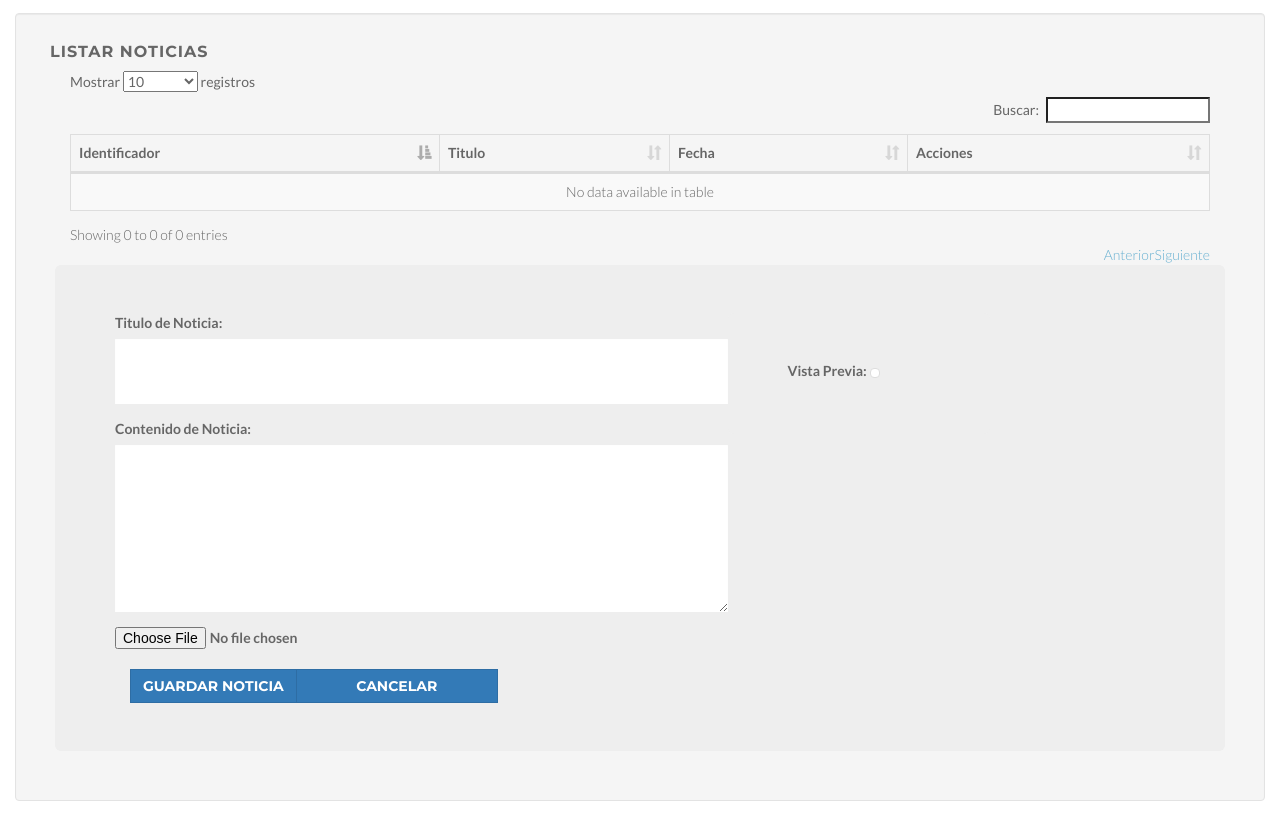
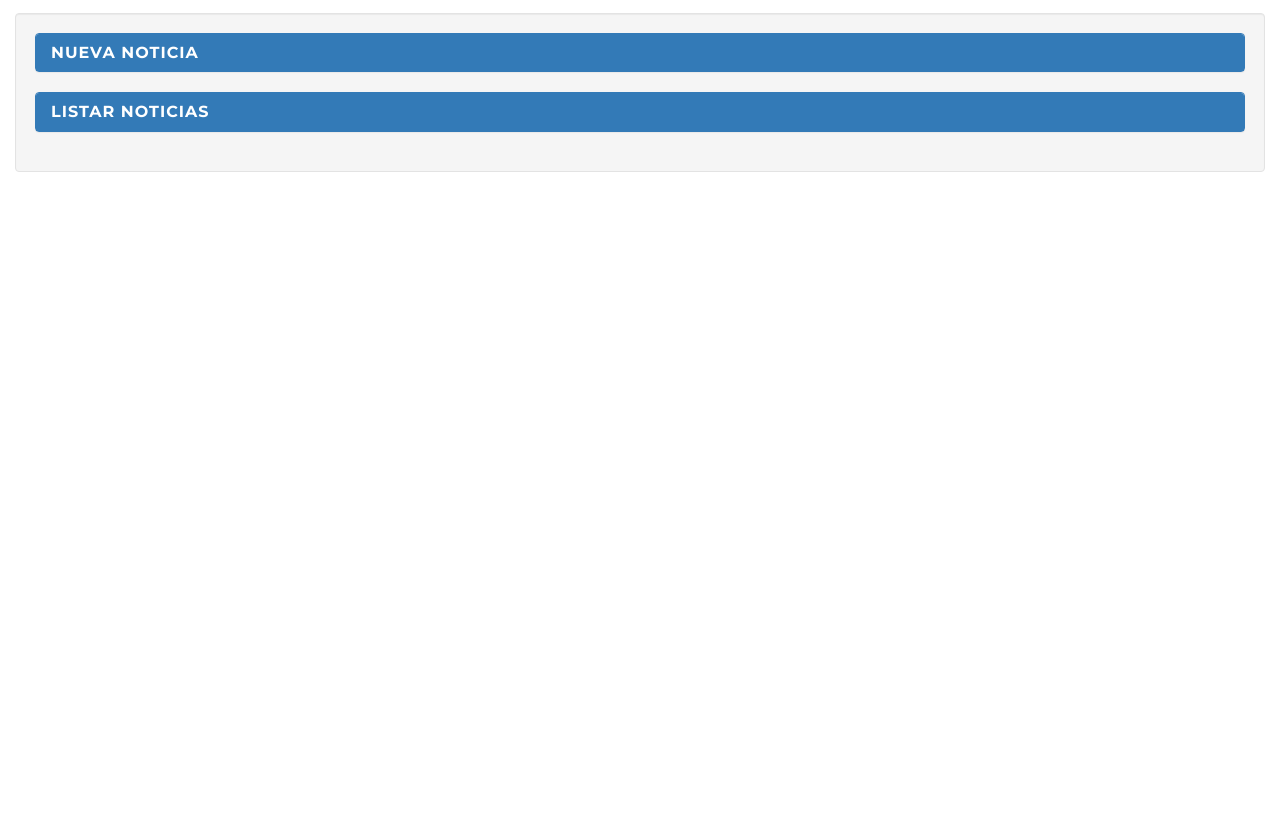
Before and after one commit to elcordova/CEUPROPSF, a CodeIgniter app: page /CEUPROPSF/index.php/noticias/index in a window 1280 px wide. Shown: the part 91-912 px from the top of the page. After the commit the page ends 263 px from the top, so only its background shows below. Run offline with CodeIgniter, Linux system fonts and the light colour scheme; data that the repository does not hold is empty; some libraries are stand-ins or nearby versions.

Commit message:
edicion_noticias

```diff
--- a/application/controllers/Noticias.php
+++ b/application/controllers/Noticias.php
@@ -6,7 +6,7 @@ class Noticias extends CI_Controller {
 	public function __construct()
 	{
 		parent::__construct();
-		$this->load->model('noticias_model');
+		$this->load->model(array('noticias_model','comentario_model'));
 	}
 
 	public function index()
@@ -15,15 +15,7 @@ class Noticias extends CI_Controller {
 		$this->load->library('form_validation');
 		$this->load->model('noticias_model');
 		$data=null;
-		$arrayNoticias=$data=$this->noticias_model->get();
-		if($arrayNoticias==false){
-			$dato['estado']=false;
-			$this->load->view('administracion/noticias',$dato);
-		}else{
-			$data['noticias']=$arrayNoticias;
-			$data['estado']=true;
-			$this->load->view('administracion/noticias',$data);
-		}
+		$this->load->view('administracion/noticias',$data);
 	}
 
 	public function insert()
@@ -58,6 +50,7 @@ class Noticias extends CI_Controller {
 		$data=$this->noticias_model->get($id);
 		echo json_encode($data);
 	}
+
 	public function consultar_noticias(){
 		$where = NULL;
 		if($this->input->get())
@@ -65,9 +58,43 @@ class Noticias extends CI_Controller {
 			$where=$this->input->get();
 		}
 		$arrayNoticias=$this->noticias_model->get($where);
+		foreach ($arrayNoticias as $array_noticia) {
+
+		}
+
 		echo json_encode($arrayNoticias);
+	}
+
+
+	public function actualizar(){
+		$post= $this->input->post();
+		$file_ok=0;
+		if (isset($post['checkbox_edit_img'])) {
+			$config['upload_path'] = './public/img/notices/';
+			$config['allowed_types'] = 'gif|jpg|png';
+			$this->load->library('upload', $config);
+			if (!$this->upload->do_upload('file_edit'))
+			{
+				echo "error";
+        	} else {
+	        	$datos=array("upload_data"=>$this->upload->data());
+	        	$file_info = $this->upload->data();
+				$file_ok=$this->noticias_model->update(array('not_tit'=>$post['titulo_edit'],'not_con'=>$post['contenido_edit'],'not_ban'=>$datos['upload_data']['file_name']),$post['id_noticia']);
+			}
+		}else{
+			$file_ok=$this->noticias_model->update(array('not_tit'=>$post['titulo_edit'],'not_con'=>$post['contenido_edit']),$post['id_noticia']);
+		}
+
+
+		if ($file_ok > 0) {
+			echo "exito";
+		}else{
+	        echo $this->upload->display_errors();
+		}
 
 	}
+
+
 }
 
 /* End of file Noticias.php */
--- a/application/models/comentario_model.php
+++ b/application/models/comentario_model.php
@@ -27,7 +27,7 @@ class Comentario_model extends CI_Model {
     public function get($where = NULL) {
         $this->db->select('*');
         $this->db->from(self::TABLE_NAME);
-        $this->db->order_by("fecha_comentario", "desc");
+        $this->db->order_by("com_id", "desc");
         if ($where !== NULL) {
             if (is_array($where)) {
                 foreach ($where as $field=>$value) {
--- a/application/models/noticias_model.php
+++ b/application/models/noticias_model.php
@@ -27,7 +27,7 @@ class Noticias_model extends CI_Model {
     public function get($where = NULL) {
         $this->db->select('*');
         $this->db->from(self::TABLE_NAME);
-        $this->db->order_by("not_fec_pub", "desc");
+        $this->db->order_by("not_id", "asc");
         if ($where !== NULL) {
             if (is_array($where)) {
                 foreach ($where as $field=>$value) {
--- a/application/views/administracion/noticias.php
+++ b/application/views/administracion/noticias.php
@@ -7,73 +7,25 @@ include('includes/navbar.php');
 
 <div id="page-content-wrapper">
    <div class="container-fluid">
+   	<!-- inicio de Panel de Acordeones -->
       <div class="well panel panel-default" style="margin-top: 1%">
 
-			<div class="accordion" id="accordion2">
-				<div class="accordion-group">
+
+			<!-- inicio de Acordeon #2 -->
+			<div class="panel-group" id="accordion2">
+            <div class="panel panel-primary">
                <div class="panel-heading panel-heading-custom">
 				      <h4 class="panel-title">
-					      <a class="accordion-toggle" data-toggle="collapse" data-parent="#accordion2" href="#collapseOne">
-					        LISTAR NOTICIAS
+					      <a class="accordion-toggle collapsed" data-toggle="collapse" data-parent="#accordion2"  href="#collapseTwo">
+					        NUEVA NOTICIA
 					      </a>
 				      </h4>
 				   </div>
-					<div id="collapseOne" class="panel-collapse collapse in">
-			<!-- contenedor de tabla de Presentacion de Noticias -->
-
-						<div class="container-fluid container" id='contenedor_tabla'>
-							<table class="table table-striped table-bordered " cellspacing="0" width="100%">
-								<thead>
-									<tr>
-										<th>Identificador</th>
-										<th>Titulo </th>
-										<th>Fecha</th>
-										<th>Acciones</th>
-									</tr>
-								</thead>
-								<tbody>
-									<?php
-									if (isset($noticias)) {
-											foreach ($noticias as $noticia) {
-												echo "<tr>";
-												echo "<td>";
-												echo ($noticia['not_id']);
-												echo "</td>";
-												echo "<td>";
-												echo ($noticia['not_tit']);
-												echo "</td>";
-												echo "<td>";
-												echo ($noticia['not_fec_pub']);
-												echo "</td>";
-												echo "<td>";
-												echo "<div class='btn-group' >
-														<button type='button' class='btn btn-default' onclick=carga_noticia(".$noticia['not_id'].")>
-															<span class='glyphicon glyphicon-edit'></span>
-														</button>
-
-														<button type='button' class='btn btn-default'>
-															<span class='glyphicon glyphicon-trash'></span>
-														</button>
-
-														</div>
-													</div>";
-												echo "</td>";
-												echo "</tr>";
-
-											}
-									}
-									?>
-								</tbody>
-							</table>
-						</div>
-
-			<!-- fin de contenedor de tabla de presentacion de noticias -->
-					</div>
-				</div>
-			</div>
+					<div id="collapseTwo" class="panel-collapse collapse in">
+						<div class="panel-body">
+                     <div class="row">
 
 								<!-- form de nueva Noticia -->
-
 								<div class="container container-fluid">
 									<div class="row jumbotron">
 										<div >
@@ -100,7 +52,7 @@ include('includes/navbar.php');
 												</div>
 													<div class="btn-group">
 													<input id="guardar" type="submit" value="Guardar Noticia" class="btn  btn-primary "/>
-								<input id="cancelar" value="Cancelar" name='cancelar' onclick='limp_form_noticia()' class="btn  btn-primary "/>
+													<input id="cancelar" value="Cancelar" type="button" name='cancelar' onclick='limp_form_noticia()' class="btn  btn-primary "/>
 												</div>
 												<?=form_close()?>
 											</div>
@@ -109,12 +61,115 @@ include('includes/navbar.php');
 												<img id="list" src="" class="img-rounded img-thumbnail"/>
 											</div>
 										</div>
+									</div>
+								</div><!-- fin de form de nueva noticia -->
+							</div>
+						</div>
+					</div>
+				</div>
+			</div> <!-- fin de acordeon #2 -->
+
+			<!-- inicio de acordeon #1 -->
+			<div class="panel-group" id="accordion">
+            <div class="panel panel-primary">
+               <div class="panel-heading panel-heading-custom">
+				      <h4 class="panel-title">
+					      <a class="accordion-toggle collapsed" data-toggle="collapse" data-parent="#accordion" href="#collapseOne">
+					        LISTAR NOTICIAS
+					      </a>
+				      </h4>
+				   </div>
+					<div id="collapseOne" class="panel-collapse collapse in">
+						<div class="panel-body">
+                     <div class="row">
+
+								<!-- contenedor de tabla de Presentacion de Noticias -->
+								<div class="container-fluid container" id='contenedor_tabla'>
+
+								</div><!-- fin de contenedor de tabla de presentacion de noticias -->
+							</div>
+						</div>
+					</div>
+				</div>
+			</div><!-- fin de Acordeon #1 -->
+
+		</div> <!-- Fin de Panel de Acordeones -->
+	</div>
+</div>
+
+
+
+<!-- modal de edicion de noticias -->
+
+
+
+		<div class="modal fade" id="modal-editar_noticia">
+			<div class="modal-dialog" role="document">
+				<div class="modal-content">
+					<div class="modal-header">
+						<button type="button" class="close" data-dismiss="modal" aria-label="Close">
+							<span aria-hidden="true">&times;</span>
+							<span class="sr-only">Close</span>
+						</button>
+						<h4 class="modal-title">Edicion de Noticia</h4>
+					</div>
+					<?=form_open_multipart("Noticias/actualizar",array('id'=>'form_noticia_edit','class'=>'form-horizontal'))?>
+					<div class="modal-body">
+						<div class="panel-body">
+                     <div class="row">
+								<!-- form de Edicion Noticia -->
+								<div class="container ">
+									<div class="row ">
+										<div>
+
+											<!--$ERROR MUESTRA LOS ERRORES QUE PUEDAN HABER AL SUBIR LA IMAGEN-->
+											<?=@$error?>
+											<div id="formulario_imagenes" class="container col-sm-8 col-lg-3 col-md-3">
+												<span><?php echo validation_errors(); ?></span>
+												<input type="text" class="form-control hidden" id="id_noticia" name="id_noticia">
+												<div class="form-group">
+												<label for="titulo_edit">Titulo de Noticia:</label>
+													<input type="text" class="form-control" id="titulo_edit" name="titulo_edit">
+												</div>
+												<div class="form-group">
+													<label for="contenido_edit">Contenido de Noticia:</label>
+													<textarea type="text" class="form-control" id="contenido_edit" name="contenido_edit" rows="5"></textarea>
+												</div>
+
+
+												<div class="form-group">
+													<label class="checkbox-inline"><input type="checkbox" id='checkbox_edit_img' name="checkbox_edit_img" >Editar Imagen de Noticia</label>
+												</div>
+
+												<div class="form-group" id='bloque_file'>
+													<label class="custom-file">
+													  <input type="file" id="file_edit" class="custom-file-input"  name="file_edit">
+													  <span class="custom-file-control"></span>
+													</label>
+												</div>
+											</div>
+
+											<div class="container col-sm-8 col-md-3 col-lg-2" id='bloque_imagen_ant' >
+												<label for="list">Vista Previa:</label>
+												<img id="list_edit" src="" class="img-rounded img-thumbnail"/>
+											</div>
+
+											<div class="container col-sm-8 col-md-3 col-lg-2" id='bloque_imagen_new' >
+												<label for="list">Vista Previa:</label>
+												<img id="list_edit_new" src="" class="img-rounded img-thumbnail"/>
+											</div>
 
 										</div>
 									</div>
-
-			<!-- fin de form de nueva noticia -->
-
+								</div><!-- fin de form de nueva noticia -->
 							</div>
 						</div>
 					</div>
+					<div class="modal-footer">
+													<input id="guardar" type="submit" value="Guardar Noticia" class="btn btn-lg  btn-primary "/>
+													<input id="cancelar" value="Cancelar" name='cancelar' data-dismiss="modal"  class="btn  btn-primary btn-lg "/>
+					</div>
+					<?=form_close()?>
+				</div><!-- /.modal-content -->
+			</div><!-- /.modal-dialog -->
+		</div><!-- /.modal -->
--- a/static/js/noticias/noticias.js
+++ b/static/js/noticias/noticias.js
@@ -1,7 +1,25 @@
 
 $(document).ready(function(){
+  $('#collapseTwo').removeClass("in");
+  $('#collapseOne').removeClass("in");
+  actualizar_tabla_noticias();
 
-  $('table').DataTable();
+  $('#checkbox_edit_img').click(function() {
+    if($(this).is(':checked')) {
+      $('#bloque_file').fadeIn(1000);
+      $('#bloque_imagen_new').fadeIn(1000);
+      $('#bloque_imagen_ant').fadeOut(1000);
+    } else {
+      $('#bloque_file').fadeOut(1000);
+      $('#bloque_imagen_new').fadeOut(1000);
+      $('#bloque_imagen_ant').fadeIn(1000);
+    }
+  });
+
+
+  $('table').DataTable({
+        "order": [[ 0, "desc" ]]
+    } );
 
   $('#form_noticia').submit(function(e) {
     e.preventDefault();
@@ -29,6 +47,7 @@ $(document).ready(function(){
     },
     submitHandler: function(){
     var formData = new FormData(document.getElementById("form_noticia"));
+    console.info(formData);
     $.ajax({
               type: "POST",
               url: "Noticias/insert",
@@ -41,12 +60,77 @@ $(document).ready(function(){
               success:function(res){
                 if (res==='exito'){
                   actualizar_tabla_noticias();
+                  toastr.options={"progressBar": true}
+                  toastr.success('Noticia Agregada con Exito!','Estado');
                 }else {
-                  alert('ocurrio algun error en el proceso');
+                  toastr.options={"progressBar": true}
+                  toastr.error('Agregar Imagen de Noticia!','Estado');
                 }
               }
     });
   }});
+
+
+
+
+
+
+
+  $('#form_noticia_edit').submit(function(e) {
+    e.preventDefault();
+  }).validate({
+    debug: true,
+    rules: {
+      "titulo_edit": {
+        required: true,
+        minlength: 5
+      },
+      "contenido_edit": {
+        required: true,
+        minlength: 5
+      }
+    },
+    messages: {
+      "titulo_edit": {
+        required: "Introduce titulo a la noticia.",
+        minlength:"El titulo de la noticia debe tener mas de 5 caracteres"
+      },
+      "contenido_edit": {
+        required: "Introduce Contenido de la noticia",
+        minlength:"El contenido de una noticia debe tener mas de 5 caracteres"
+      }
+    },
+    submitHandler: function(){
+    var formData = new FormData(document.getElementById("form_noticia_edit"));
+    console.info(formData);
+    $.ajax({
+              type: "POST",
+              url: "Noticias/actualizar",
+              data: formData,
+              dataType: 'html',
+              cache: false,
+              contentType: false,
+              processData: false,
+
+              success:function(res){
+                if (res==='exito'){
+                  $('#modal-editar_noticia').modal('toggle');
+                  actualizar_tabla_noticias();
+                  toastr.options={"progressBar": true}
+                  toastr.success('Noticia Editada con Exito!','Estado');
+                }else {
+                  toastr.options={"progressBar": true}
+                  toastr.error('Agregar Imagen de Noticia!','Estado');
+                }
+              }
+    });
+  }});
+
+
+
+
+
+
 
 
   $(function() {
@@ -73,6 +157,31 @@ $(document).ready(function(){
   }
 });
 
+  $(function() {
+    $('#file_edit').change(function(e) {
+      addImage_2(e);
+    });
+
+    function addImage_2(e){
+      var file = e.target.files[0],
+      imageType = /image.*/;
+
+
+      if (!file.type.match(imageType))
+       return;
+
+     var reader = new FileReader();
+     reader.onload = fileOnload;
+     reader.readAsDataURL(file);
+   }
+
+   function fileOnload(e) {
+    var result=e.target.result;
+    $('#list_edit_new').attr("src",result);
+  }
+});
+
+
   function actualizar_tabla_noticias(){
     $.ajax({
             type:"GET",
@@ -92,8 +201,15 @@ $(document).ready(function(){
                                 "<button type='button' class='btn btn-default' onclick=carga_noticia("+res[i]['not_id']+")>"+
                                 "<span class='glyphicon glyphicon-edit'></span>"+
                                 "</button>"+
+
+
+
                                 "<button type='button' class='btn btn-default'>"+
                                 "<span class='glyphicon glyphicon-trash'></span>"+
+                                "</button>"+
+
+                                "<button class='btn btn-primary' type='button'>"+
+                                  "Comentarios <span class='badge'>"+res[i]['not_id']+"</span>"+
                                 "</button>"+
                               "</div>"+
                           "</td>"+
@@ -113,12 +229,12 @@ $(document).ready(function(){
                         "</tbody>"+
                         "</table>";
               $('#contenedor_tabla').append(tabla);
+              $('table').DataTable({"order": [[ 0, "desc" ]]} );
               limp_form_noticia();
               $('html,body').animate({
                 scrollTop: $("#contenedor_tabla").offset().top
                 }, 2000);
-              toastr.options={"progressBar": true}
-              toastr.success('Noticia Agregada con Exito!','Estado');
+
             }
     });
   }
@@ -135,15 +251,21 @@ $(document).ready(function(){
 });
 
 function carga_noticia(id_noticia){
+  limp_form_noticia_edit();
+  $('#bloque_imagen_new').fadeOut(1);
+  $('#bloque_imagen_ant').fadeIn(1);
+  $('#bloque_file').fadeOut(1);
+  $('#modal-editar_noticia').modal('show');
   $.ajax({
           type:"GET",
             url:"Noticias/consultar_noticias",
             data:{'not_id':id_noticia},
             dataType: 'json',
             success:function(res){
-              $('#titulo').val(res['not_tit']);
-              $('#contenido').val(res['not_con']);
-              $('#file').val("./public/img/notices/"+res['not_ban']);
+              $('#id_noticia').val(res['not_id'])
+              $('#titulo_edit').val(res['not_tit']);
+              $('#contenido_edit').val(res['not_con']);
+              $('#list_edit').attr("src",("../public/img/notices/"+res['not_ban']));
             }
   })
 }
@@ -154,3 +276,12 @@ function limp_form_noticia(){
     $('#file').val('');
     $('#list').removeAttr("src");
   }
+
+function limp_form_noticia_edit(){
+    $('#titulo_edit').val('');
+    $('#contenido_edit').val('');
+    $('#file_edit').val('');
+    $('#list_edit').removeAttr("src");
+    $('#list_edit_new').removeAttr("src");
+    $('#checkbox_edit_img').attr('checked',false);
+  }
```
Lines whose indentation alone changed are shown as unchanged.
